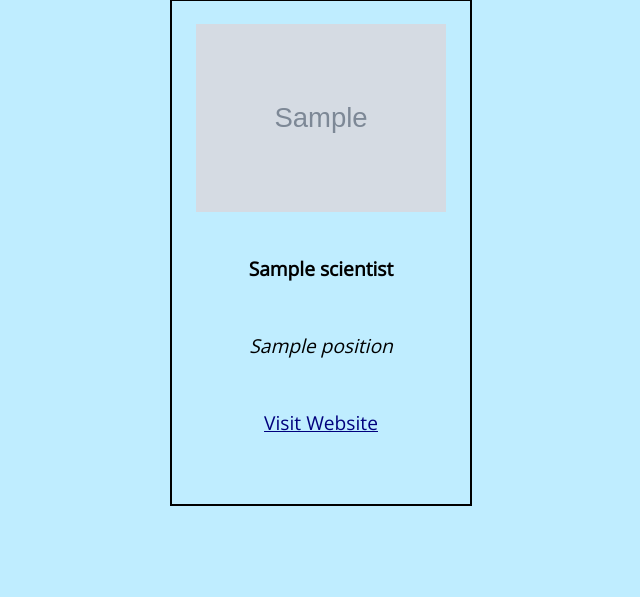
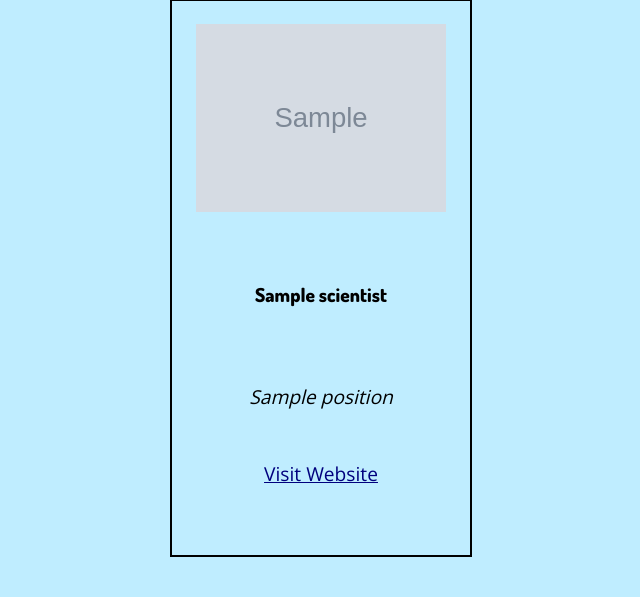
Before and after one commit to bzrudski/antnuptracker-server, a Django app: template nuptialtracker/nuptiallog/templates/nuptiallog/ScientificAdvisoryBoard.html in a window 1280 px wide. Shown: the part 485-1082 px from the top of the page, without its empty margins (319-959 px from the left). Run offline with Django 3.2, Linux system fonts and the light colour scheme; the template is opened without the code that fills it: most values are stand-ins (such as "Sample title", 1, 10 or a date in 2020); grey boxes marked "Sample" are stand-in pictures.

Commit message:
Change styles a bit more

```diff
--- a/nuptialtracker/nuptiallog/templates/nuptiallog/ScientificAdvisoryBoard.html
+++ b/nuptialtracker/nuptiallog/templates/nuptiallog/ScientificAdvisoryBoard.html
@@ -14,7 +14,7 @@
         {% for scientist in scientists %}
         <div class="scientificAdvisorMember">
             <img class="scientistImage" width="250px" src="{{ scientist.image.url }}"><br>
-            <b>{{ scientist.name }}</b><br>
+            <h4>{{ scientist.name }}</h4><br>
             <i>{{ scientist.position }}</i><br>
             <a href="{{ scientist.url }}">Visit Website</a><br>
         </div>
--- a/nuptialtracker/static/nuptiallog/styles/styles.css
+++ b/nuptialtracker/static/nuptiallog/styles/styles.css
@@ -28,6 +28,12 @@ h3 {
     text-align: left;
     font-family: 'Dosis', sans-serif;
     margin-left: 2%;
+}
+
+h4 {
+    color: #000000;
+    text-align: center;
+    font-family: 'Dosis', sans-serif;
 }
 
 p{
@@ -294,7 +300,7 @@ a.nextprevbutton:hover {
     justify-content: center;
 }
 
-.scientificAdvisorMember{
+.scientificAdvisorMember {
     align-content: center;
     display: flex;
     flex-direction: column;
```
